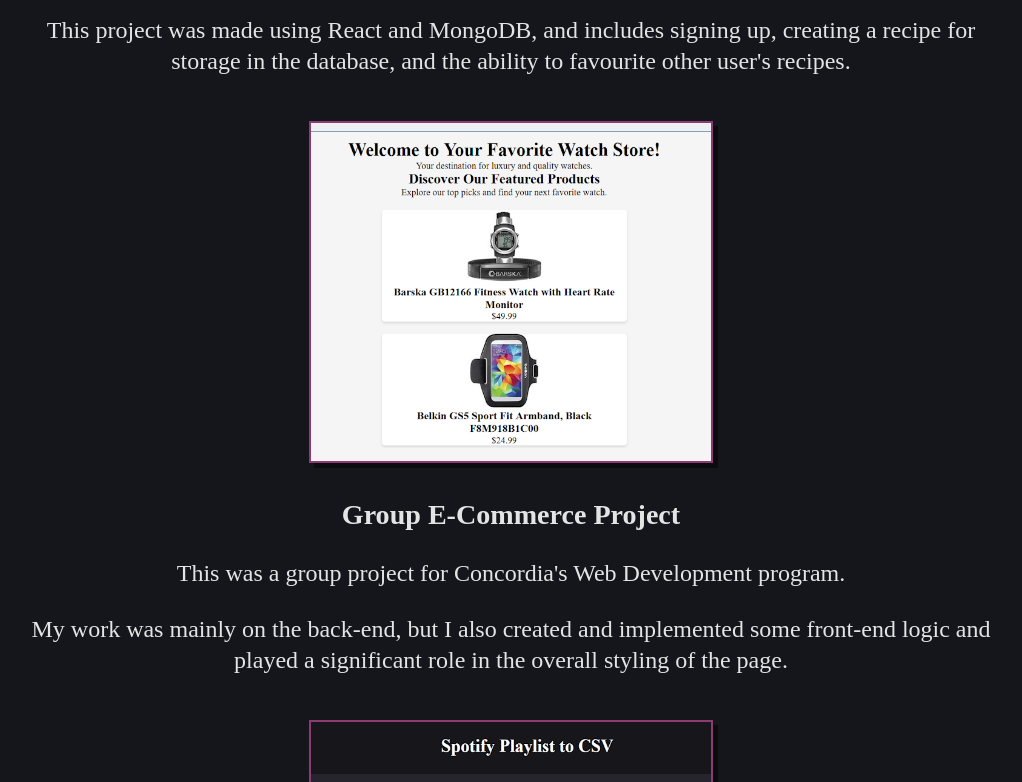
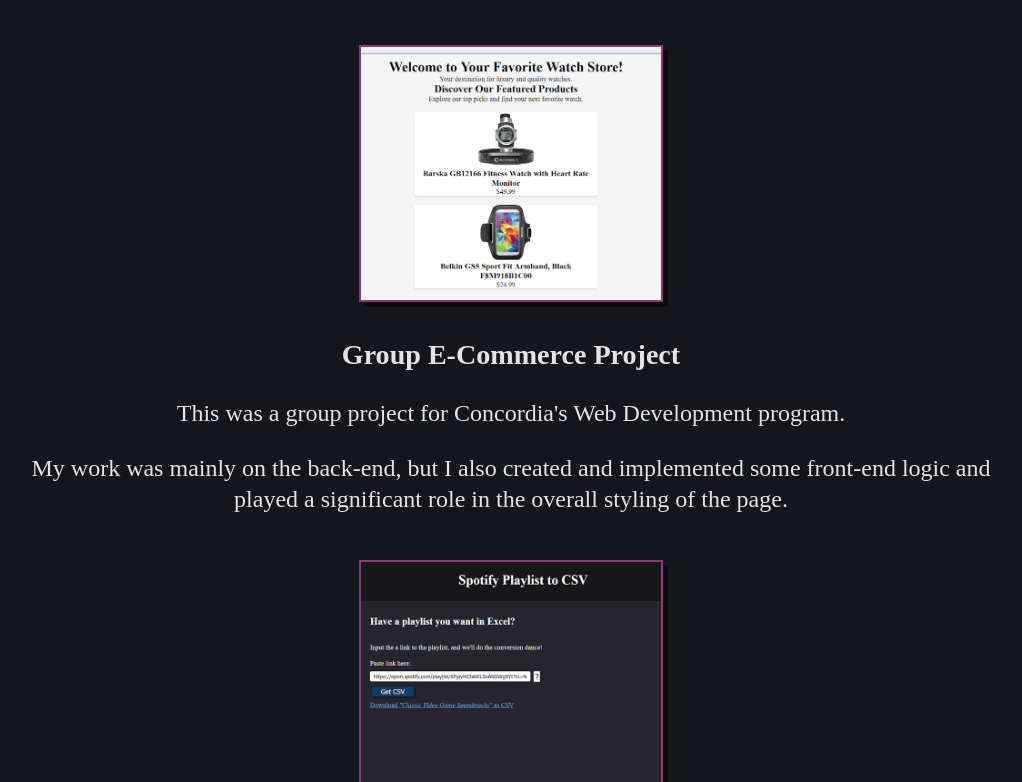
Before and after one commit to Dani-Despatie/my-portfolio, a React (Create React App) app: page / in a window 1280 px wide. Shown: the part 1558-2340 px from the top of the page, without its empty margins (129-1151 px from the left). Built offline with nearby package versions, Linux system fonts and the light colour scheme.

Commit message:
Project Section Ratio Fix

```diff
--- a/src/Sections/Projects.js
+++ b/src/Sections/Projects.js
@@ -11,10 +11,10 @@
             <div className='project-grid'>
                 <div className='img-container'>
                     <a href='https://github.com/Dani-Despatie/Taste-Buddies'>
-                        <img src={tasteBuddies} alt="Taste Buddies" className='project' />
+                        <img src={tasteBuddies} alt="Taste Buddies" />
                     </a>
                 </div>
-                <div>
+                <div className = 'desc'>
                     <h3>Taste Buddies</h3>
                     <p>
                         A recipe sharing website where users can find recipes, post and edit their own recipes,
@@ -29,10 +29,10 @@
             <div className='project-grid'>
                 <div className='img-container'>
                     <a href='https://github.com/Dani-Despatie/project-GROUP-e-commerce'>
-                        <img src={ecommerce} alt="E-Commerce Project" className='project' />
+                        <img src={ecommerce} alt="E-Commerce Project" />
                     </a>
                 </div>
-                <div>
+                <div className = 'desc'>
                     <h3>Group E-Commerce Project</h3>
                     <p>
                         This was a group project for Concordia's Web Development program.
@@ -47,10 +47,10 @@
             <div className = 'project-grid'>
                 <div className = 'img-container'>
                     <a href = 'https://github.com/Dani-Despatie/SpotifyPlaylistProject'>
-                        <img src = {spotifyCsv} alt = 'Spotify to CSV Project' className = 'project' />
+                        <img src = {spotifyCsv} alt = 'Spotify to CSV Project' />
                     </a>
                 </div>
-                <div>
+                <div className = 'desc'>
                     <h3>Spotify Playlist to CSV Project</h3>
                     <p>
                         This is a little project I made for someone I know who needed track listings for a Spotify playlist to be exported to an Excel file.
@@ -72,10 +72,9 @@
 const Section = styled.section`
     padding: 70px 0;
 
-    .project {
+    img {
         border: 2px solid var(--accent2);
-        width: 65%;
-        max-width: 400px;
+        max-width: 300px;
         margin: auto;
         transition: transform 0.2s ease-in-out;
     }
@@ -92,13 +91,19 @@
     .img-container {
         text-align: center;
     }
+
     img {
         filter: var(--shadow);
     }
 
     @media screen and (min-width: 1540px) {
+        img {
+            max-width: 350px;
+        }
+
         .project-grid {
-            grid-template-columns: 40vw auto;
+            grid-template-columns: auto auto;
+            min-height: 380px;
             text-align: left;
             margin: 30px 0;
         }
@@ -106,5 +111,9 @@
         .project-grid div {
             margin: 0 20px 0 0;
         }
+
+        .desc {
+        padding: 0px 0px 0px 30px;
+    }
     }
 `;
```
